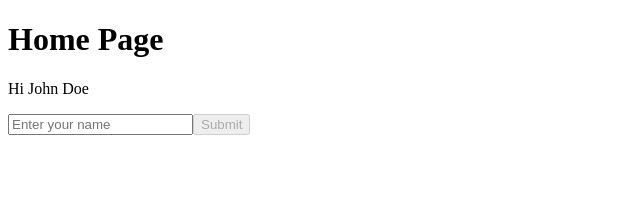
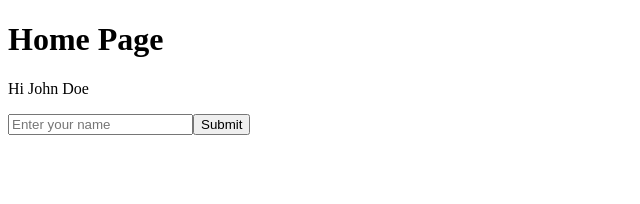
Before and after one commit to EugeBr/angular-lessons, an Angular app: page / in a window 1280 px wide. Shown: the top 204 px of the page, without its empty margins (0-640 px from the left). Built offline with nearby package versions, Linux system fonts and the light colour scheme.

Commit message:
event binding

```diff
--- a/src/app/components/home/home.component.html
+++ b/src/app/components/home/home.component.html
@@ -2,4 +2,4 @@
 <p>Hi {{ name }} {{ lastName }}</p>
 
 <input type="text" [placeholder]="message">
-<button [disabled]="isDisabled">Submit</button>
+<button [disabled]="isDisabled" (click)="sayHello()">Submit</button>
--- a/src/app/components/home/home.component.ts
+++ b/src/app/components/home/home.component.ts
@@ -15,6 +15,11 @@ export class HomeComponent {
     this.name = "John";
     this.lastName = "Doe";
     this.message = "Enter your name";
-    this.isDisabled = true;
+    this.isDisabled = false;
+  }
+
+  sayHello(): void {
+    console.log(`Hello ${this.name} ${this.lastName}`);
+
   }
 }
```
